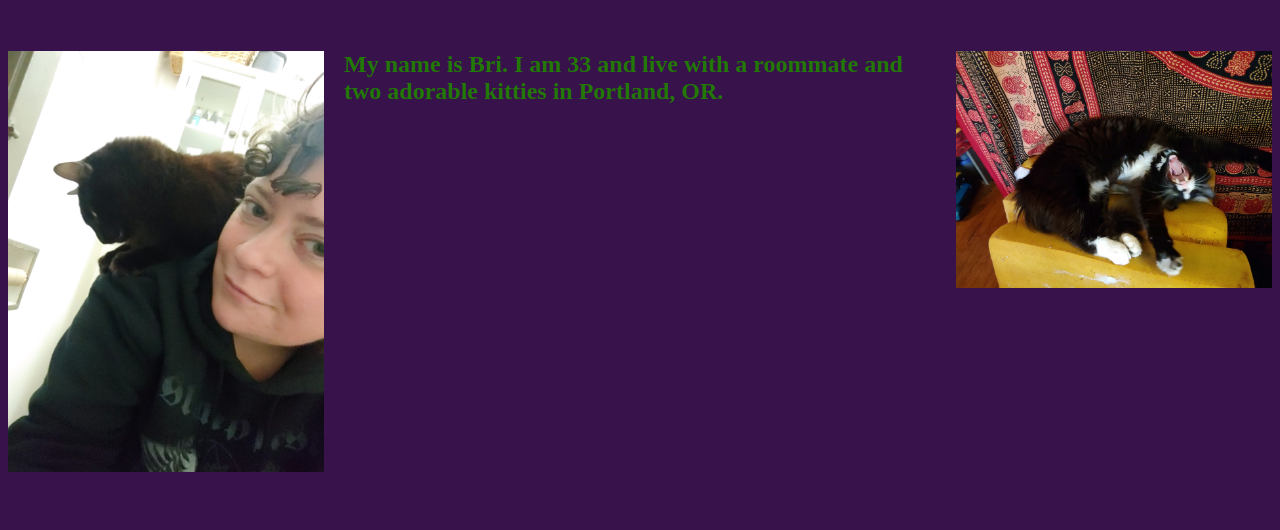
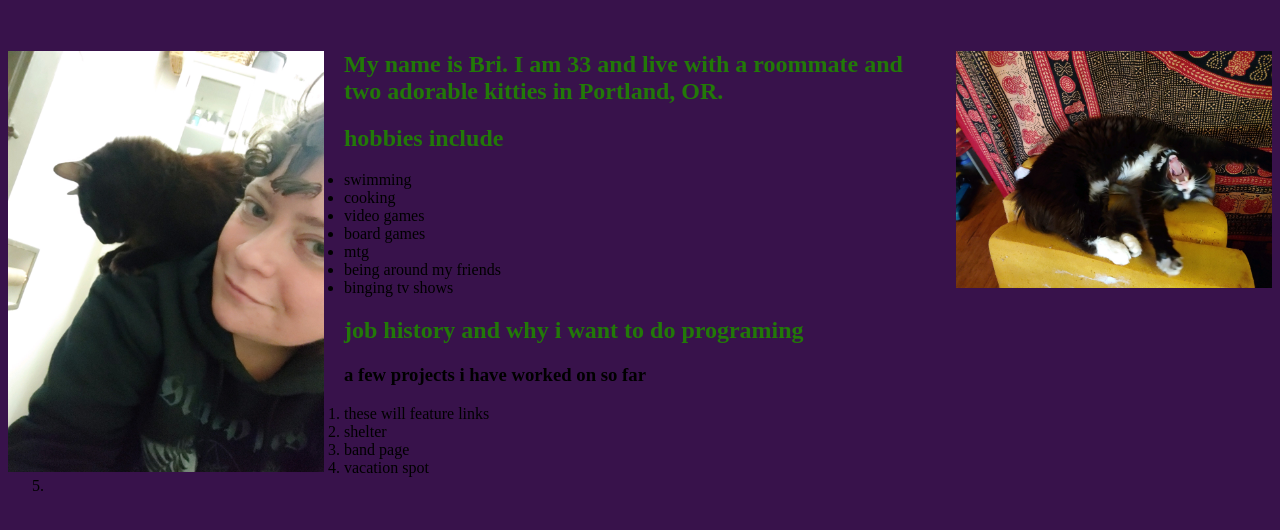
Before and after one commit to BriChavez/test1, a plain HTML site: page index.html in a window 1280 px wide. Shown: the part 102-632 px from the top of the page. Drawn offline with Linux system fonts and the light colour scheme.

Commit message:
adds a rough code to help set up the layout for my page

```diff
--- a/index.html
+++ b/index.html
@@ -4,10 +4,35 @@
   <title>This is not a drill</title>
   <link rel="stylesheet" href="css/styles.css" type="text/css">
 </head>
+<!-- ul, ol, li, em,, a, div and span.-->
 <body class="main">
-  <h1 class="header">Just a little about Bri</h1>
+  <h1 class="header"><strong>Just a little about Bri</strong></h1>
   <img class="mainpic" src="img/bri.jpg" alt="picture of me with kitty">
   <img class="mainpic2" src="img/cat.jpg" alt="a very cute kitty">
   <h2>My name is Bri. I am 33 and live with a roommate and two adorable kitties in Portland, OR.</h2>
+  <h2>hobbies include</h2>
+    <ul class="hobbies">
+      <li>swimming</li>
+      <li>cooking</li>
+      <li>video games</li>
+      <li>board games</li>
+      <li>mtg</li>
+      <li>being around my friends</li>
+      <li>binging tv shows</li>
+    </ul>
+  <h2>job history and why i want to do programing</h2>
 </body>
+<div class="projects">
+  <body>
+    <h3>a few projects i have worked on so far</h3>
+    <ol>
+      <li>these will feature links</li>
+      <li>shelter</li>
+      <li>band page</li>
+      <li>vacation spot</li>
+      <li></li>
+
+    </ol>
+  </body>
+</div>
 </html>
```
